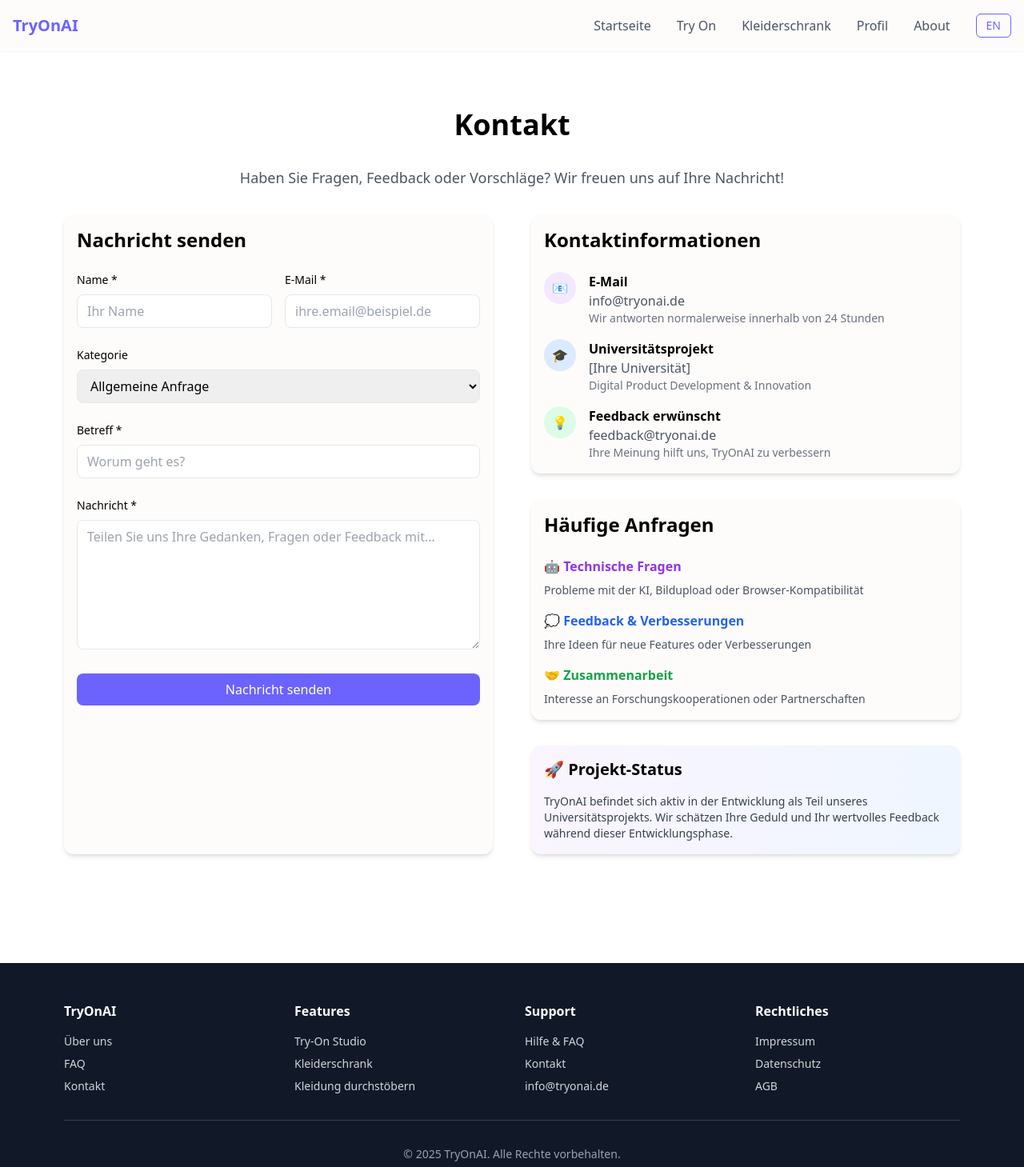
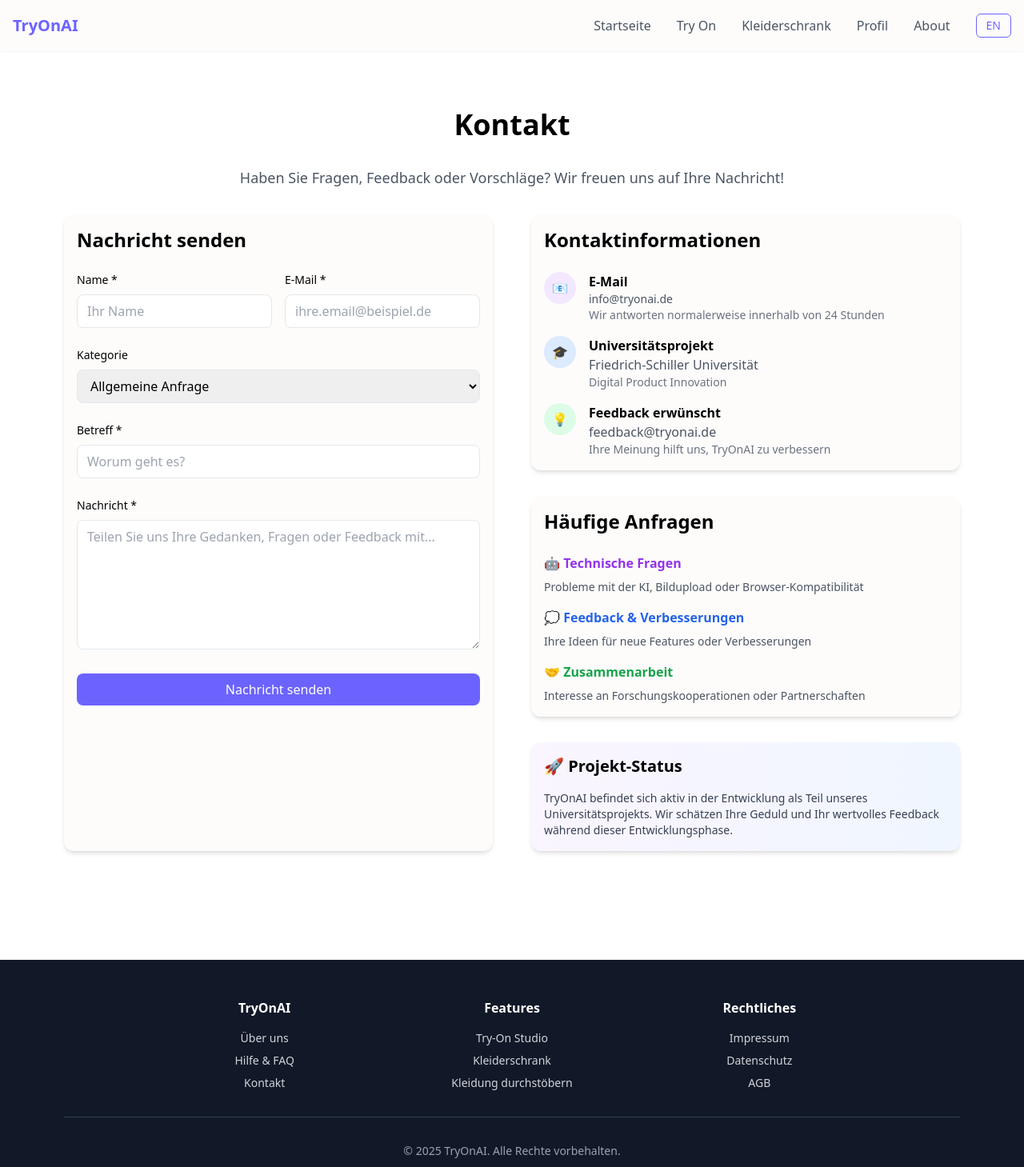
Before and after one commit to Kirschdieb/TryOnAI, a React (Vite) app: page /contact in a window 1280 px wide. Shown: the top 1459 px of the page at 80% size. Built offline with nearby package versions, Linux system fonts and the light colour scheme.

Commit message:
einige kleinere anpassungen am Footer vorgenommen zentrierung der texte, anpassungen der abstände einiger blöcke  anpassungen am design und am inhalt  (inhalte hauptächlich aber immernoch nur platzhalter)# Please enter the commit message for your changes. Lines starting

```diff
--- a/src/components/layout/Footer.jsx
+++ b/src/components/layout/Footer.jsx
@@ -4,20 +4,20 @@ export default function Footer() {
   return (
     <footer className="bg-gray-900 text-white mt-16">
       <div className="max-w-6xl mx-auto px-4 py-12">
-        <div className="grid grid-cols-1 md:grid-cols-4 gap-8">
+        <div className="grid grid-cols-1 md:grid-cols-3 gap-8 mx-auto max-w-4xl">
 
           {/* Produkt */}
-          <div>
+          <div className="text-center">
             <h3 className="font-semibold mb-4">TryOnAI</h3>
             <ul className="space-y-2 text-sm text-gray-300">
               <li><Link to="/about" className="hover:text-white transition-colors">Über uns</Link></li>
-              <li><Link to="/faq" className="hover:text-white transition-colors">FAQ</Link></li>
+              <li><Link to="/faq" className="hover:text-white transition-colors">Hilfe & FAQ</Link></li>
               <li><Link to="/contact" className="hover:text-white transition-colors">Kontakt</Link></li>
             </ul>
           </div>
 
           {/* Features */}
-          <div>
+          <div className="text-center">
             <h3 className="font-semibold mb-4">Features</h3>
             <ul className="space-y-2 text-sm text-gray-300">
               <li><Link to="/try-on" className="hover:text-white transition-colors">Try-On Studio</Link></li>
@@ -26,18 +26,8 @@ export default function Footer() {
             </ul>
           </div>
 
-          {/* Support */}
-          <div>
-            <h3 className="font-semibold mb-4">Support</h3>
-            <ul className="space-y-2 text-sm text-gray-300">
-              <li><Link to="/faq" className="hover:text-white transition-colors">Hilfe & FAQ</Link></li>
-              <li><Link to="/contact" className="hover:text-white transition-colors">Kontakt</Link></li>
-              <li><a href="mailto:info@tryonai.de" className="hover:text-white transition-colors">info@tryonai.de</a></li>
-            </ul>
-          </div>
-
           {/* Rechtliches */}
-          <div>
+          <div className="text-center">
             <h3 className="font-semibold mb-4">Rechtliches</h3>
             <ul className="space-y-2 text-sm text-gray-300">
               <li><Link to="/impressum" className="hover:text-white transition-colors">Impressum</Link></li>
--- a/src/components/pages/Contact.jsx
+++ b/src/components/pages/Contact.jsx
@@ -202,7 +202,10 @@ export default function Contact() {
                 </div>
                 <div>
                   <h3 className="font-semibold">E-Mail</h3>
-                  <p className="text-gray-600">info@tryonai.de</p>
+                  <ul className="space-y-2 text-sm text-gray-600">
+                    <li><a href="mailto:info@tryonai.de" className="hover:text-black transition-colors">info@tryonai.de</a></li>
+                    </ul>
+
                   <p className="text-sm text-gray-500">
                     {language === 'de'
                       ? 'Wir antworten normalerweise innerhalb von 24 Stunden'
@@ -219,9 +222,9 @@ export default function Contact() {
                   <h3 className="font-semibold">
                     {language === 'de' ? 'Universitätsprojekt' : 'University Project'}
                   </h3>
-                  <p className="text-gray-600">[Ihre Universität]</p>
+                  <p className="text-gray-600">Friedrich-Schiller Universität</p>
                   <p className="text-sm text-gray-500">
-                    Digital Product Development & Innovation
+                    Digital Product Innovation
                   </p>
                 </div>
               </div>
--- a/src/components/pages/Datenschutz.jsx
+++ b/src/components/pages/Datenschutz.jsx
@@ -215,8 +215,8 @@ export default function Datenschutz() {
         <div className="text-sm text-gray-500 mt-8 p-4 bg-gray-100 rounded-lg">
           <p>
             {language === 'de'
-              ? 'Letzte Aktualisierung: Januar 2025 | Diese Datenschutzerklärung gilt für das Universitätsprojekt TryOnAI.'
-              : 'Last updated: January 2025 | This privacy policy applies to the university project TryOnAI.'}
+              ? 'Letzte Aktualisierung: Juli 2025 | Diese Datenschutzerklärung gilt für das Universitätsprojekt TryOnAI.'
+              : 'Last updated: July 2025 | This privacy policy applies to the university project TryOnAI.'}
           </p>
         </div>
       </div>
--- a/src/components/pages/Impressum.jsx
+++ b/src/components/pages/Impressum.jsx
@@ -45,10 +45,10 @@ export default function Impressum() {
                   : 'This project was developed as part of university studies:'}
               </strong>
             </p>
-            <p>Hochschule/Universität: [Ihre Universität]</p>
-            <p>Studiengang: Digitale Produktentwicklung & Innovation</p>
+            <p>Hochschule/Universität: Friedrich-Schiller Universität</p>
+            <p>Studiengang: Digital Product Innovation</p>
             <p>Semester: Wintersemester 2024/25</p>
-            <p>Betreuender Professor: Prof. Dr. [Name]</p>
+            <p>Betreuender Professor: Prof. Dr. Wessel</p>
           </div>
         </section>
 
```
